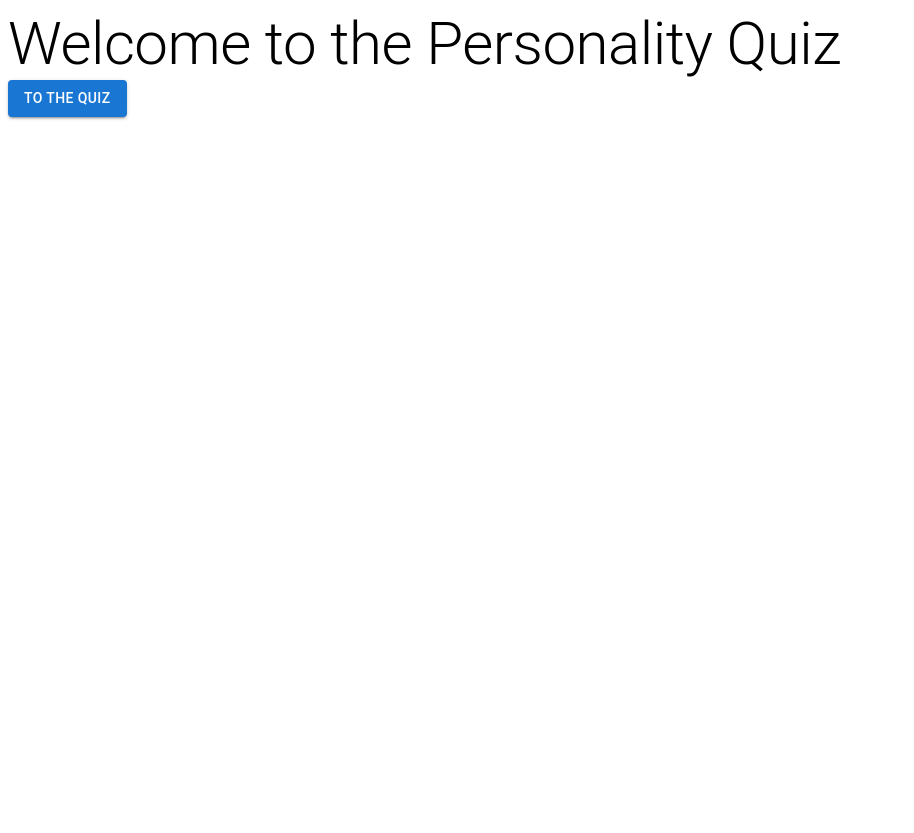
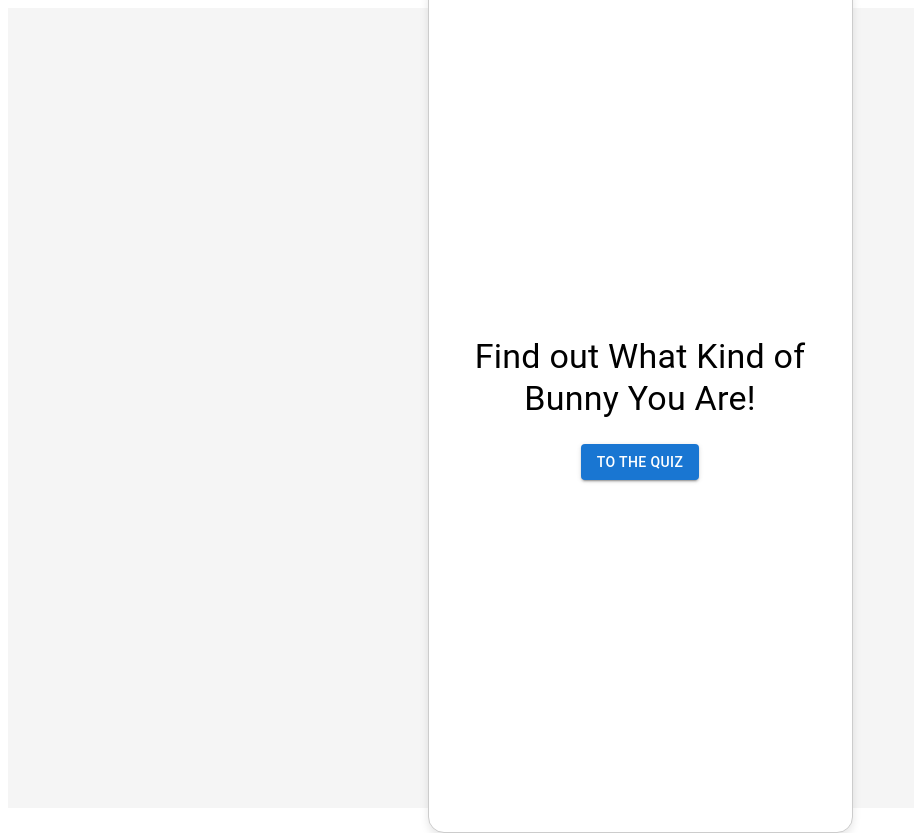
Before and after one commit to michaelcao512/personality-quiz, a Next.js app: page / in a window 1280 px wide. Shown: the whole page, without its empty margins (0-914 px from the left). Before the commit the page ends 800 px from the top, so only its background shows below. Built offline with nearby package versions, Linux system fonts and the light colour scheme.

Commit message:
homepage intro styling

```diff
--- a/src/app/page.js
+++ b/src/app/page.js
@@ -1,16 +1,44 @@
 "use client";
-import {Button, Typography} from "@mui/material";
+import { Button, Typography, Box } from "@mui/material";
 import Link from "next/link";
 
 export default function Home() {
     return (
-        <>
-            <Typography variant="h2"> Welcome to the Personality Quiz</Typography>
-            <Link href={"quiz"}>
-                <Button variant="contained">
-                    To the Quiz
-                </Button>
-            </Link>
-        </>
+        <Box
+            sx={{
+                display: "flex",
+                justifyContent: "center",
+                alignItems: "center",
+                height: "100vh",
+                backgroundColor: "#f5f5f5"
+            }}
+        >
+            {/* Mobile Screen Container */}
+            <Box
+                sx={{
+                    width: "375px",
+                    height: "800px",
+                    border: "1px solid #ccc",
+                    borderRadius: "16px",
+                    overflow: "hidden",
+                    boxShadow: "0 4px 8px rgba(0, 0, 0, 0.1)",
+                    backgroundColor: "#fff",
+                    display: "flex",
+                    flexDirection: "column",
+                    justifyContent: "center",
+                    alignItems: "center",
+                    padding: 3,
+                }}
+            >
+                <Typography variant="h4" sx={{ textAlign: "center", mb: 3 }}>
+                    Find out What Kind of Bunny You Are!
+                </Typography>
+                <Link href="/quiz" passHref>
+                    <Button variant="contained" sx={{ width: "100%" }}>
+                        To the Quiz
+                    </Button>
+                </Link>
+            </Box>
+        </Box>
     );
 }
```
Also changed, not shown: src/data/quiz-questions.json (+90 -78 lines).
